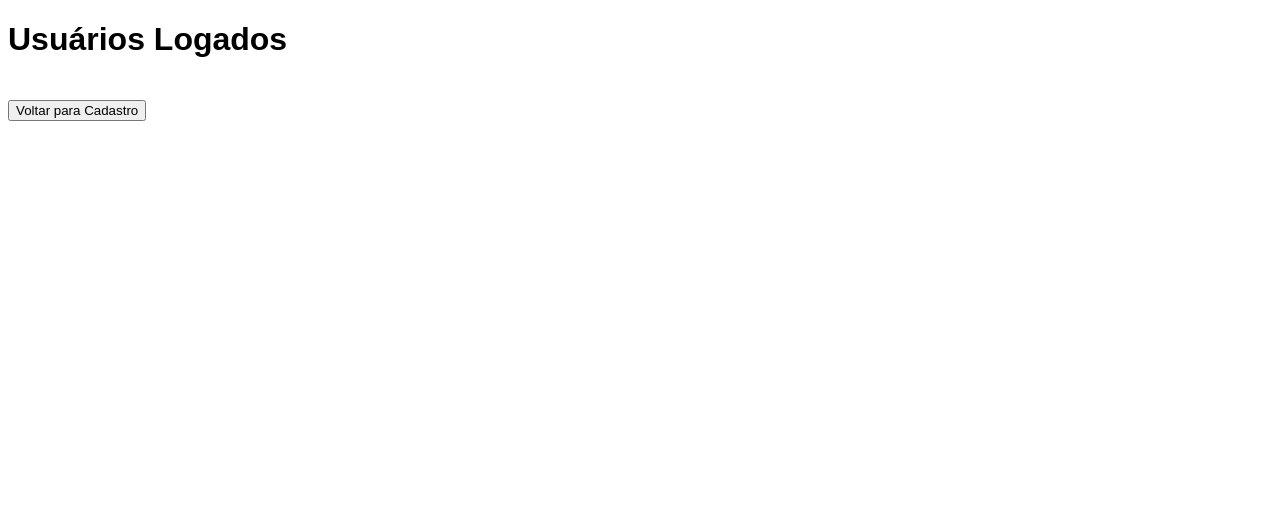
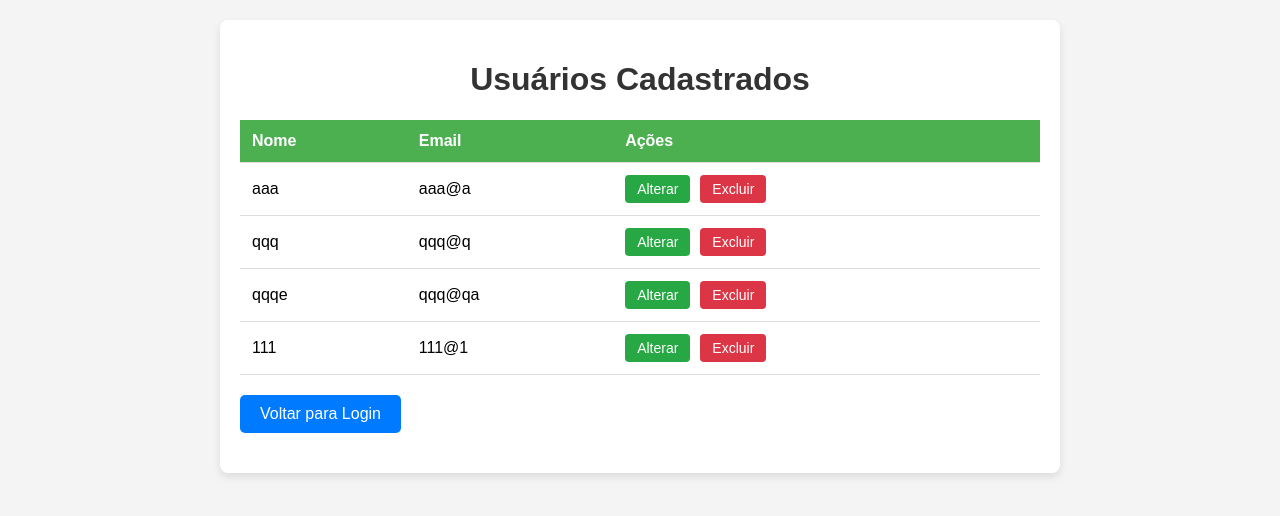
Before and after one commit to EduardoCruz78/TrabalhoEmGrupo, a website: page src/views/users.html in a window 1280 px wide. Drawn offline with Linux system fonts and the light colour scheme; files that its build step writes are made by us from their sources; no server answers.

Commit message:
funcionando

```diff
--- /dev/null
+++ b/public/styles.css
@@ -0,0 +1,87 @@
+body {
+    font-family: Arial, sans-serif;
+    margin: 0;
+    padding: 20px;
+    background-color: #f4f4f4;
+}
+
+h1 {
+    text-align: center;
+    color: #333;
+}
+
+.container {
+    max-width: 800px;
+    margin: 0 auto;
+    background-color: #fff;
+    padding: 20px;
+    border-radius: 8px;
+    box-shadow: 0 4px 8px rgba(0, 0, 0, 0.1);
+}
+
+table {
+    width: 100%;
+    border-collapse: collapse;
+}
+
+th, td {
+    padding: 12px;
+    text-align: left;
+    border-bottom: 1px solid #ddd;
+}
+
+th {
+    background-color: #4CAF50;
+    color: white;
+}
+
+tr:hover {
+    background-color: #f5f5f5;
+}
+
+.back-btn {
+    display: inline-block;
+    margin: 20px auto;
+    padding: 10px 20px;
+    background-color: #007bff;
+    color: white;
+    border: none;
+    border-radius: 5px;
+    text-align: center;
+    text-decoration: none;
+    cursor: pointer;
+    font-size: 16px;
+    transition: background-color 0.3s ease;
+}
+
+.back-btn:hover {
+    background-color: #0056b3;
+}
+
+.actions form {
+    display: inline;
+}
+
+.actions button {
+    background-color: #28a745;
+    color: white;
+    border: none;
+    padding: 6px 12px;
+    border-radius: 4px;
+    cursor: pointer;
+    font-size: 14px;
+    margin-right: 10px;
+    transition: background-color 0.3s ease;
+}
+
+.actions button:hover {
+    background-color: #218838;
+}
+
+.actions button.delete-btn {
+    background-color: #dc3545;
+}
+
+.actions button.delete-btn:hover {
+    background-color: #c82333;
+}
--- a/src/views/users.html
+++ b/src/views/users.html
@@ -3,43 +3,71 @@
 <head>
     <meta charset="UTF-8">
     <meta name="viewport" content="width=device-width, initial-scale=1.0">
-    <title>Usuários Logados</title>
-    <style>
-        body {
-            font-family: Arial, sans-serif;
-        }
-        ul {
-            list-style-type: none;
-            padding: 0;
-        }
-        li {
-            background-color: #f0f0f0;
-            margin: 5px 0;
-            padding: 10px;
-            border-radius: 5px;
-        }
-        button {
-            margin-top: 20px;
-        }
-    </style>
+    <title>Usuários Cadastrados</title>
+    <link rel="stylesheet" href="styles.css">
 </head>
 <body>
-    <h1>Usuários Logados</h1>
-    <ul id="user-list"></ul>
+    <div class="container">
+        <h1>Usuários Cadastrados</h1>
+        <table id="user-table">
+            <thead>
+                <tr>
+                    <th>Nome</th>
+                    <th>Email</th>
+                    <th>Ações</th>
+                </tr>
+            </thead>
+            <tbody>
+                <!-- Os usuários serão inseridos aqui via JavaScript -->
+            </tbody>
+        </table>
 
-    <button onclick="window.location.href='index.html'">Voltar para Cadastro</button>
+        <a href="/login" class="back-btn">Voltar para Login</a>
+    </div>
 
     <script>
-        fetch('/users')
-            .then(response => response.json())
-            .then(users => {
-                const userList = document.getElementById('user-list');
-                users.forEach(user => {
-                    const li = document.createElement('li');
-                    li.innerHTML = `<strong>Nome:</strong> ${user.name} <br> <strong>Email:</strong> ${user.email}`;
-                    userList.appendChild(li);
-                });
+        const users = [
+            {"name": "aaa", "email": "aaa@a", "id": 1},
+            {"name": "qqq", "email": "qqq@q", "id": 2},
+            {"name": "qqqe", "email": "qqq@qa", "id": 3},
+            {"name": "111", "email": "111@1", "id": 4}
+        ];
+
+        function displayUsers(users) {
+            const userTable = document.getElementById('user-table').getElementsByTagName('tbody')[0];
+
+            users.forEach(user => {
+                const row = document.createElement('tr');
+
+                const nameCell = document.createElement('td');
+                nameCell.textContent = user.name;
+                row.appendChild(nameCell);
+
+                const emailCell = document.createElement('td');
+                emailCell.textContent = user.email;
+                row.appendChild(emailCell);
+
+                const actionsCell = document.createElement('td');
+                actionsCell.classList.add('actions');
+
+                const editForm = document.createElement('form');
+                editForm.action = `/edit/${user.id}`;
+                editForm.method = 'GET';
+                editForm.innerHTML = '<button type="submit">Alterar</button>';
+                actionsCell.appendChild(editForm);
+
+                const deleteForm = document.createElement('form');
+                deleteForm.action = `/delete/${user.id}`;
+                deleteForm.method = 'POST';
+                deleteForm.innerHTML = '<button type="submit" class="delete-btn">Excluir</button>';
+                actionsCell.appendChild(deleteForm);
+
+                row.appendChild(actionsCell);
+                userTable.appendChild(row);
             });
+        }
+
+        displayUsers(users);
     </script>
 </body>
 </html>
```
Also changed, not shown: src/views/login.html (+54 -2 lines), src/views/visualizar.html (+32 -14 lines), src/app.ts (line endings or trailing spaces), 2 other files.
